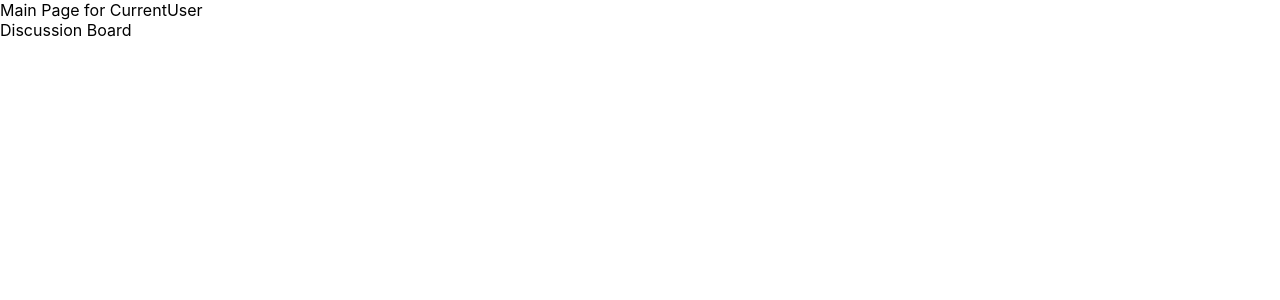
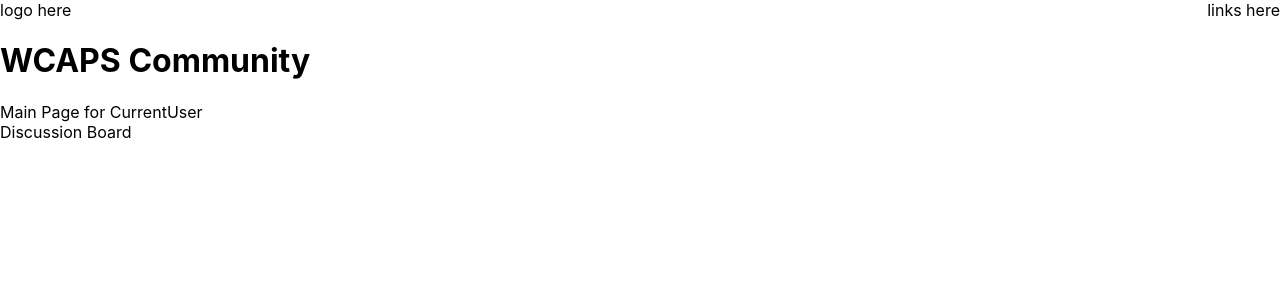
Before and after one commit to rkillion/equalithon-2021-11-wcaps, a React (Create React App) app: page / in a window 1280 px wide. Shown: the top 300 px of the page. Built offline with nearby package versions, Linux system fonts and the light colour scheme.

Commit message:
navbar and header

```diff
--- a/src/components/AuthenticatedApp.js
+++ b/src/components/AuthenticatedApp.js
@@ -1,8 +1,12 @@
 import DiscussionBoard from "./discussion-board/DiscussionBoard";
+import CommunityPageHeader from "./headers/CommunityPageHeader";
+import Navbar from "./navigation/Navbar";
 
 export default function AuthenticatedApp({ user }) {
     return (
-        <div>
+        <div id="authenticated-app-page" className="whole-page">
+            <Navbar />
+            <CommunityPageHeader />
             Main Page for {user.username} {/* placeholder */}
             <DiscussionBoard />
         </div>
--- /dev/null
+++ b/src/components/headers/CommunityPageHeader.js
@@ -0,0 +1,7 @@
+export default function CommunityPageHeader() {
+    return (
+        <header id="community-page-header">
+            <h1>WCAPS Community</h1>
+        </header>
+    )
+}
--- /dev/null
+++ b/src/components/navigation/Navbar.js
@@ -0,0 +1,10 @@
+export default function Navbar() {
+    return (
+        <nav id="navbar">
+            <span>logo here</span>
+            <div id="navlinks">
+                <span>links here</span>
+            </div>
+        </nav>
+    )
+}
--- a/src/index.css
+++ b/src/index.css
@@ -11,3 +11,15 @@ code {
   font-family: source-code-pro, Menlo, Monaco, Consolas, 'Courier New',
     monospace;
 }
+
+.whole-page {
+  display: flex;
+  flex-direction: column;
+  align-items: stretch;
+}
+
+#navbar {
+  display: flex;
+  flex-direction: row;
+  justify-content: space-between;
+}
```
